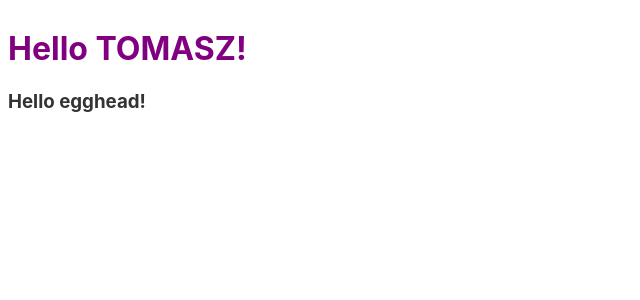
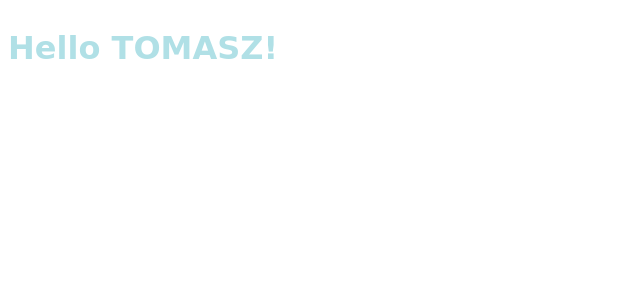
Before and after one commit to Annie-Huang/my-svelte-project, a Svelte app: page / in a window 1280 px wide. Shown: the top 300 px of the page, without its empty margins (0-640 px from the left). Built offline with nearby package versions, Linux system fonts and the light colour scheme.

Commit message:
Change style

```diff
--- a/src/App.svelte
+++ b/src/App.svelte
@@ -4,10 +4,10 @@
 </script>
 
 <style>
-	h1 {
-		color: purple;
+	.headerText {
+		color: powderblue;
+        font-family: "Comic Sans MS";
 	}
 </style>
 
-<h1>Hello {name.toUpperCase()}!</h1>
-<h3>Hello egghead!</h3>
+<h1 class="headerText">Hello {name.toUpperCase()}!</h1>
```
